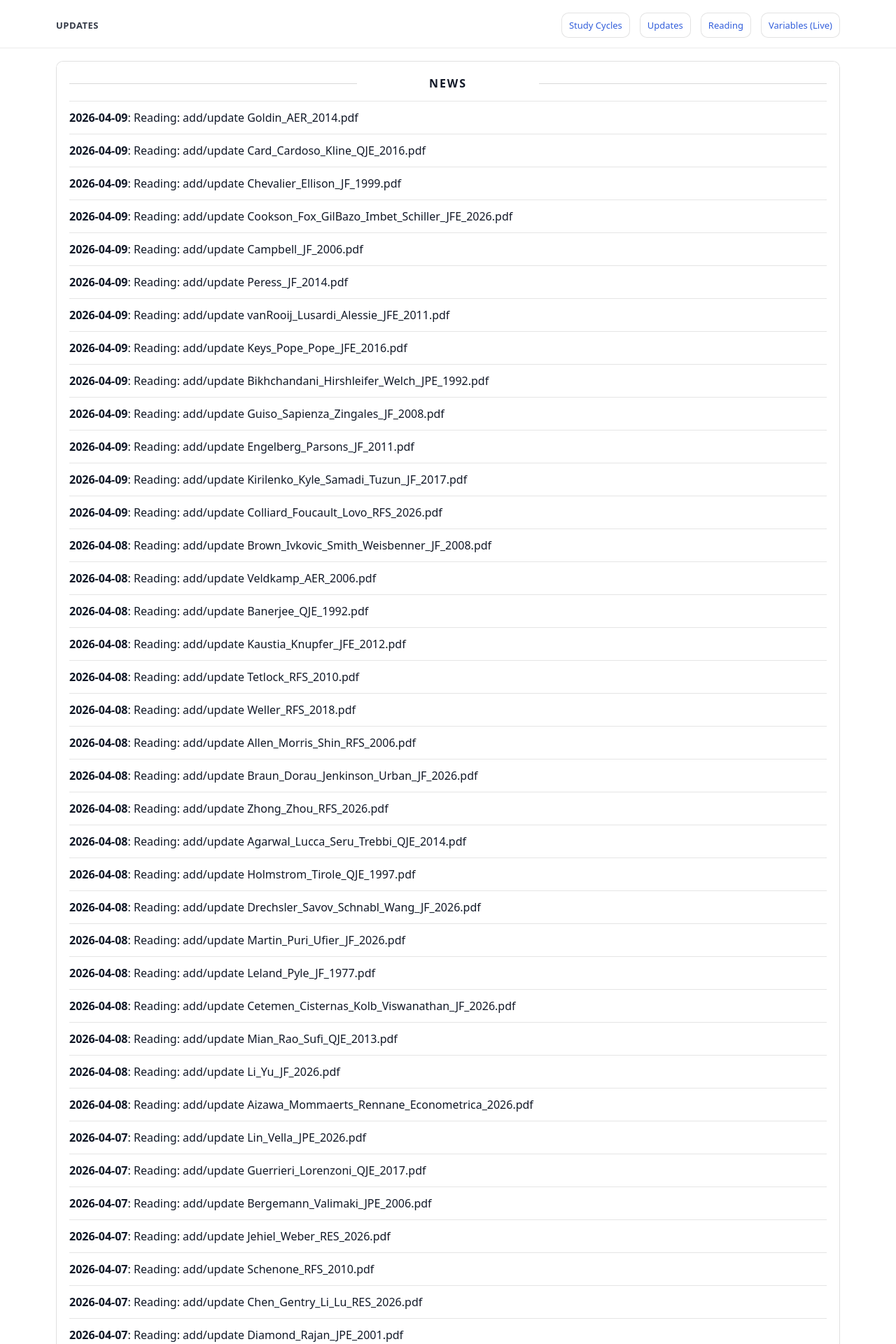
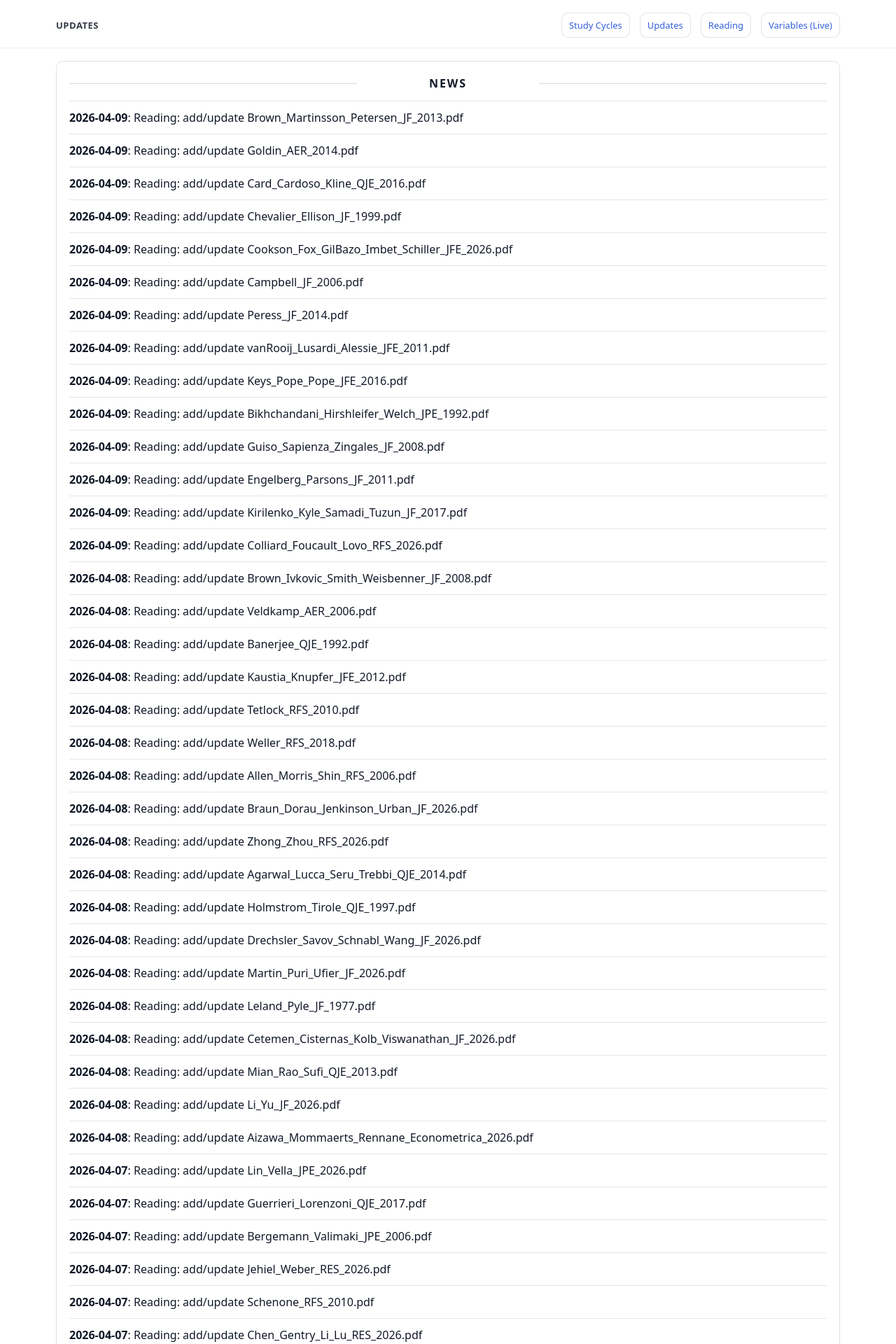
Before and after one commit to yaxinzn/study-archive, a Jekyll site: the page built from updates/index.md, in a window 1280 px wide. Shown: the top 1920 px of the page at 70% size. Built offline with Jekyll 4.4.1, drawn with Linux system fonts in a browser that asks for light colours; some of the changed text lies outside the part shown.

Commit message:
chore: update NEWS feed

```diff
--- a/_data/news.yml
+++ b/_data/news.yml
@@ -1,4 +1,7 @@
 # Auto-generated update history (sorted newest -> oldest). Do not edit manually.
+- ts: "1775728977"
+  date: "2026-04-09"
+  title: "Reading: add/update Brown_Martinsson_Petersen_JF_2013.pdf"
 - ts: "1775728237"
   date: "2026-04-09"
   title: "Reading: add/update Goldin_AER_2014.pdf"
```
